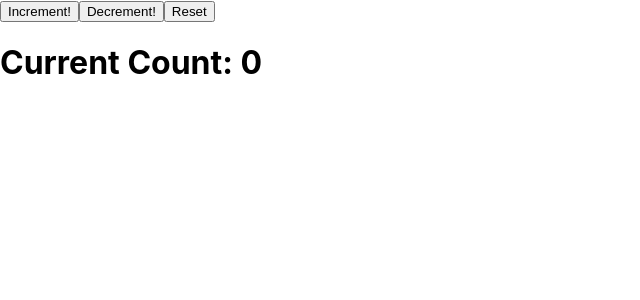
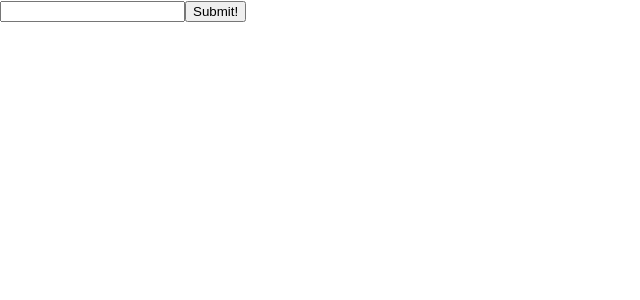
Before and after one commit to shaafiiull/My_React_Journey_With_FreeCodeCamp, a React (Create React App) app: page / in a window 1280 px wide. Shown: the top 300 px of the page, without its empty margins (0-640 px from the left). Built offline with nearby package versions, Linux system fonts and the light colour scheme.

Commit message:
form component shows how form works in react

```diff
--- a/src/App.js
+++ b/src/App.js
@@ -1,4 +1,5 @@
 import Calender from "./components/Calender";
+import MyForm from "./components/ControlledForm";
 import Counter from "./components/Counter";
 import FirstCLassComponent from "./components/FirstCLassComponent";
 import HelloJSX from "./components/HelloJSX";
@@ -19,7 +20,8 @@
       {/* <MyComponent></MyComponent> */}
       {/* <SetStateOnClick></SetStateOnClick> */}
       {/* <Toggle></Toggle> */}
-      <Counter></Counter>
+      {/* <Counter></Counter> */}
+      <MyForm></MyForm>
     </div>
   );
 }
--- /dev/null
+++ b/src/components/ControlledForm.js
@@ -0,0 +1,46 @@
+import React from "react";
+class MyForm extends React.Component {
+  constructor(props) {
+    super(props);
+    this.state = {
+      input: "",
+      submit: "",
+    };
+    this.handleChange = this.handleChange.bind(this);
+    this.handleSubmit = this.handleSubmit.bind(this);
+  }
+  handleChange(event) {
+    this.setState({
+      input: event.target.value,
+    });
+  }
+  handleSubmit(event) {
+    // Change code below this line
+    event.preventDefault();
+    this.setState({
+      submit: this.state.input,
+      input: "",
+    });
+    // Change code above this line
+  }
+  render() {
+    return (
+      <div>
+        <form onSubmit={this.handleSubmit}>
+          {/* Change code below this line */}
+          <input
+            type="text"
+            value={this.state.input}
+            onChange={this.handleChange}
+          />
+          {/* Change code above this line */}
+          <button type="submit">Submit!</button>
+        </form>
+        {/* Change code below this line */}
+        <h1>{this.state.submit}</h1>
+        {/* Change code above this line */}
+      </div>
+    );
+  }
+}
+export default MyForm;
```
